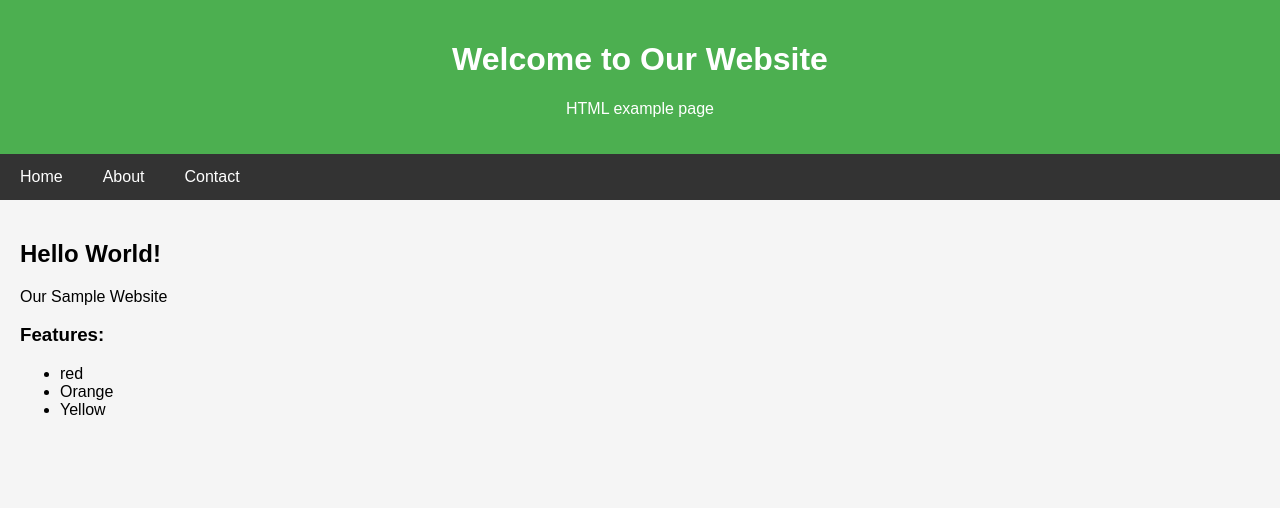
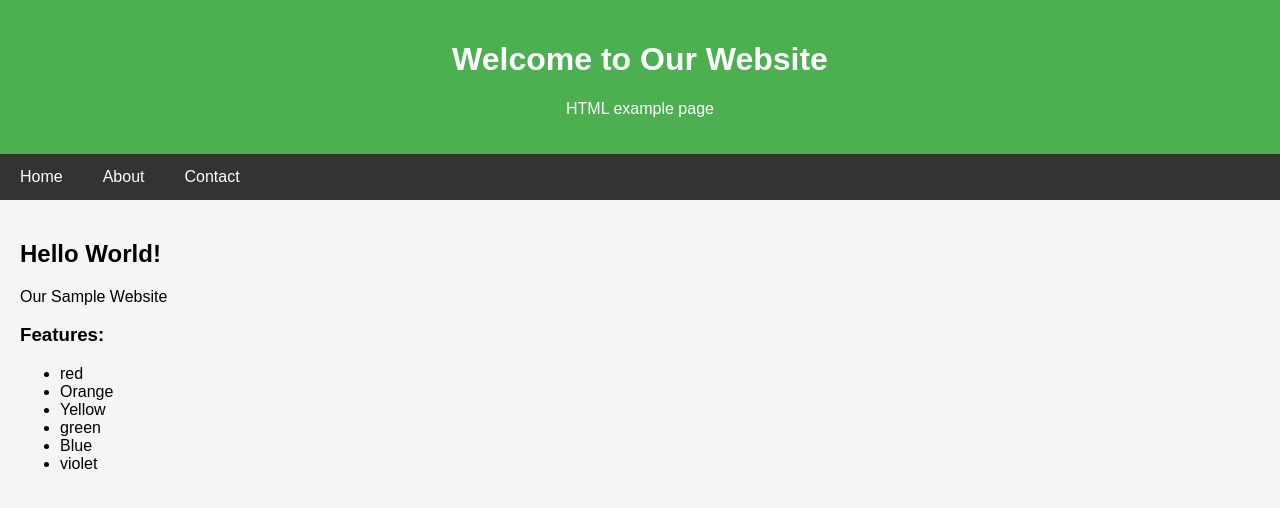
Before and after one commit to katlinhls/IBARROLA-DORADO-2B, a plain HTML site: page INDEX.html in a window 1280 px wide. Drawn offline with Linux system fonts and the light colour scheme.

Commit message:
Update INDEX.html

```diff
--- a/INDEX.html
+++ b/INDEX.html
@@ -72,6 +72,9 @@
             <li>red</li>
             <li>Orange</li>
             <li>Yellow</li>
+            <li>green</li>
+            <li>Blue</li>
+            <li>violet</li>
         </ul>
     </main>
 
```
